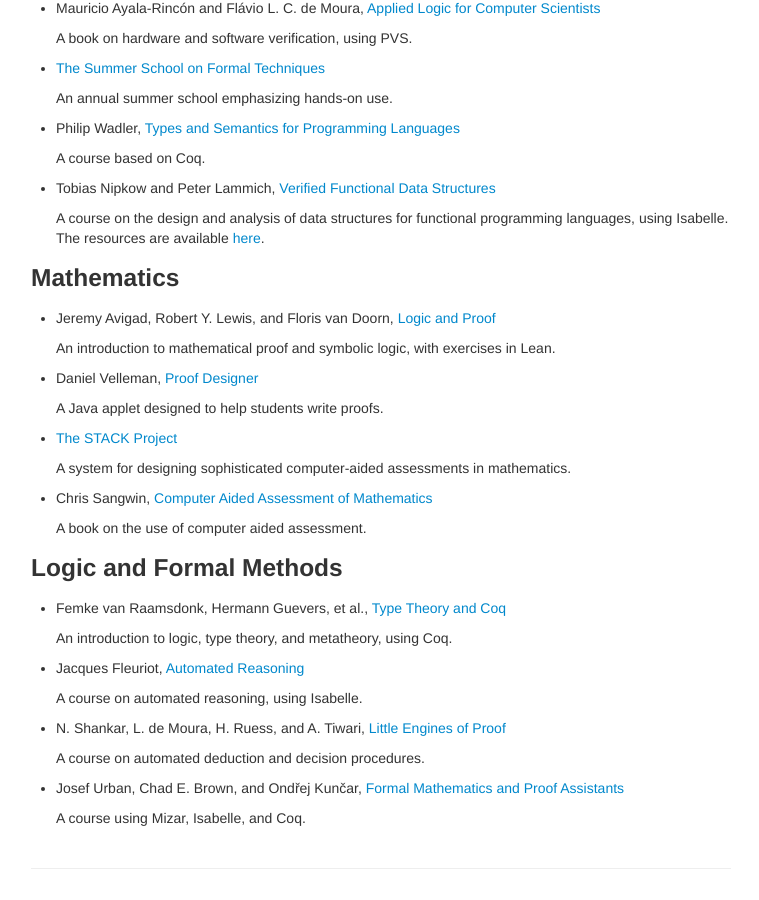
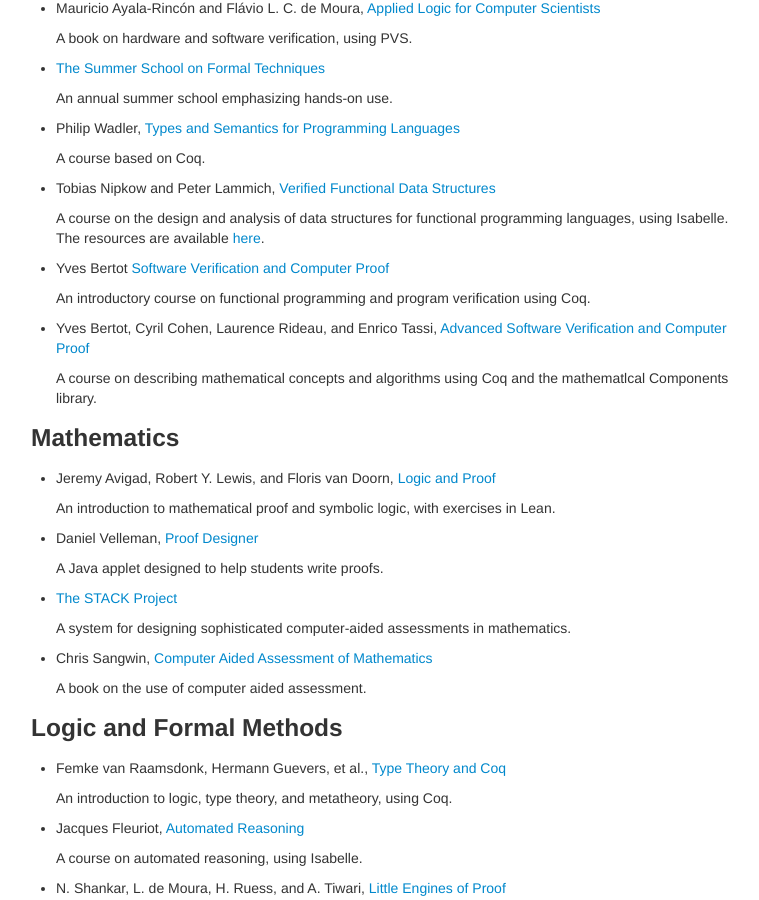
Before and after one commit to avigad/formal_methods_in_education, a Jekyll site: the page built from index.md, in a window 1280 px wide and 900 px high, scrolled down 1044 px. Shown: the whole window, without its empty margins (259-1018 px from the left). Built offline with Jekyll 4.4.1, drawn with Linux system fonts in a browser that asks for light colours; grey boxes are pictures that could not be loaded.

Commit message:
add entries from Yves Bertot

```diff
--- a/index.md
+++ b/index.md
@@ -65,6 +65,13 @@ If you would like add something, just send the text as you would like it to appe
 
   A course on the design and analysis of data structures for functional programming languages, using Isabelle. The resources are available [here](https://bitbucket.org/plammich/fds_ss17).
 
+- Yves Bertot [Software Verification and Computer Proof](https://team.inria.fr/marelle/en/coq-winter-school-2017/)
+
+  An introductory course on functional programming and program verification using Coq.
+
+- Yves Bertot, Cyril Cohen, Laurence Rideau, and Enrico Tassi, [Advanced Software Verification and Computer Proof](https://team.inria.fr/marelle/en/advanced-coq-winter-school-2016-2017/)
+
+  A course on describing mathematical concepts and algorithms using Coq and the mathematlcal Components library.
 
 ### Mathematics
 
```
